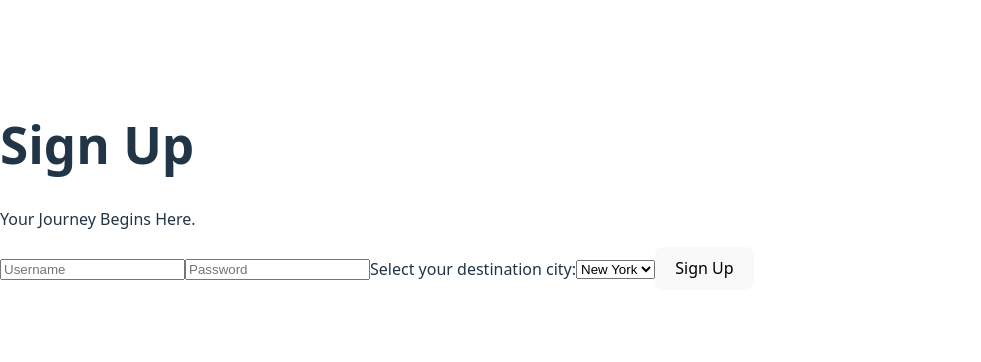
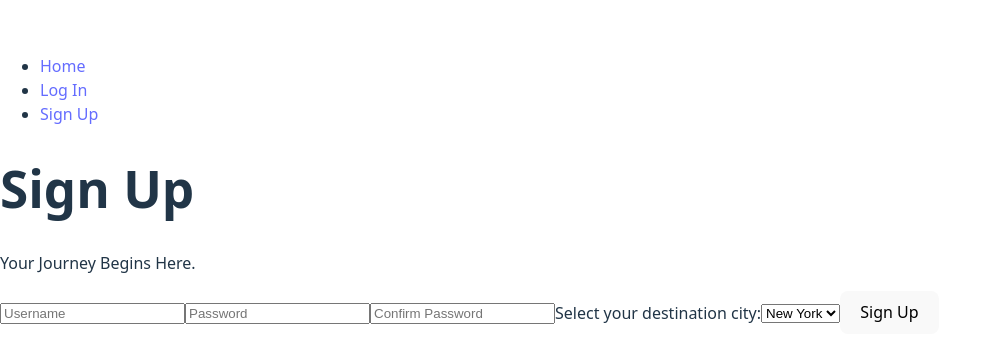
Before and after one commit to stella-teu/portelle-front-end, a React (Vite) app: page /signup in a window 1280 px wide. Shown: the part 214-576 px from the top of the page, without its empty margins (0-981 px from the left). Built offline with nearby package versions, Linux system fonts and the light colour scheme.

Commit message:
Initial commit for graph class

```diff
--- a/src/App.jsx
+++ b/src/App.jsx
@@ -1,18 +1,23 @@
-import React from "react";
-import { Routes, Route } from "react-router-dom";
-import LandingPage from "./pages/LandingPage";
-import LoginPage from "./pages/LoginPage";
-import SignupPage from "./pages/SignupPage";
+import React from 'react';
+import { Routes, Route } from 'react-router-dom';
+import { AuthProvider } from './context/AuthContext';
+import Navbar from './components/Navbar';
+import LandingPage from './pages/LandingPage';
+import LoginPage from './pages/LoginPage';
+import SignupPage from './pages/SignupPage';
+import DashboardPage from './pages/DashboardPage';
 
 function App() {
-  console.log("Working bro");
-
   return (
-    <Routes>
-      <Route path="/" element={<LandingPage />} />
-      <Route path="/login" element={<LoginPage />} />
-      <Route path="/signup" element={<SignupPage />} />
-    </Routes>
+    <AuthProvider>
+      <Navbar /> {}
+      <Routes>
+        <Route path="/" element={<LandingPage />} />
+        <Route path="/login" element={<LoginPage />} />
+        <Route path="/signup" element={<SignupPage />} />
+        <Route path="/dashboard" element={<DashboardPage />} />
+      </Routes>
+    </AuthProvider>
   );
 }
 
--- /dev/null
+++ b/src/components/Navbar.jsx
@@ -0,0 +1,28 @@
+import React, { useContext } from 'react';
+import { Link } from 'react-router-dom';
+import { AuthContext } from '../context/AuthContext'; // Import AuthContext
+
+export default function Navbar() {
+  const { isAuthenticated, logout } = useContext(AuthContext);
+
+  return (
+    <nav>
+      <ul>
+        <li><Link to="/">Home</Link></li>
+
+        {/* Conditional rendering based on authentication status */}
+        {!isAuthenticated ? (
+          <>
+            <li><Link to="/login">Log In</Link></li>
+            <li><Link to="/signup">Sign Up</Link></li>
+          </>
+        ) : (
+          <>
+            <li><Link to="/explore">Explore</Link></li>
+            <li><button onClick={logout}>Log Out</button></li>
+          </>
+        )}
+      </ul>
+    </nav>
+  );
+}
--- /dev/null
+++ b/src/context/AuthContext.jsx
@@ -0,0 +1,35 @@
+import React, { createContext, useState, useEffect } from 'react';
+
+// Create a Context to hold the authentication state
+export const AuthContext = createContext();
+
+// Create the Provider component
+export const AuthProvider = ({ children }) => {
+  const [isAuthenticated, setIsAuthenticated] = useState(false);
+
+  // Check for a JWT token in localStorage
+  useEffect(() => {
+    const token = localStorage.getItem('jwtToken');
+    if (token) {
+      setIsAuthenticated(true);
+    }
+  }, []);
+
+  // Function to log in the user
+  const login = (token) => {
+    localStorage.setItem('jwtToken', token);
+    setIsAuthenticated(true);
+  };
+
+  // Function to log out the user
+  const logout = () => {
+    localStorage.removeItem('jwtToken');
+    setIsAuthenticated(false);
+  };
+
+  return (
+    <AuthContext.Provider value={{ isAuthenticated, login, logout }}>
+      {children}
+    </AuthContext.Provider>
+  );
+};
--- /dev/null
+++ b/src/pages/DashboardPage.jsx
@@ -0,0 +1,21 @@
+import React, { useContext } from "react";
+import { AuthContext } from "../context/AuthContext";
+import { useNavigate } from "react-router-dom";
+
+export default function DashboardPage() {
+  const { isAuthenticated } = useContext(AuthContext);
+  const navigate = useNavigate();
+
+  // Redirect if not authenticated
+  if (!isAuthenticated) {
+    navigate("/login"); // If not authenticated, go back to login page
+    return null; // Don't render anything if not authenticated
+  }
+
+  return (
+    <div>
+      <h1>Dashboard</h1>
+      <p>Welcome to your dashboard!</p>
+    </div>
+  );
+}
--- a/src/pages/LoginPage.jsx
+++ b/src/pages/LoginPage.jsx
@@ -1,13 +1,42 @@
-import React from "react";
+import React, { useState } from "react";
+import { useNavigate } from "react-router-dom";  // Import useNavigate
+
 export default function LoginPage() {
+  const [username, setUsername] = useState("");
+  const [password, setPassword] = useState("");
+
+  const navigate = useNavigate();  // Initialize useNavigate
+
+  const handleSubmit = (e) => {
+    e.preventDefault();
+
+    // For now, we just mock the login by storing the token
+    localStorage.setItem("jwtToken", "mocked-jwt-token");
+
+    // After login, we trigger the login function from AuthContext
+    // login("mocked-jwt-token"); // Mock token for testing
+
+    // Redirect the user to the Dashboard after successful login
+    navigate("/dashboard");
+  };
+
   return (
     <div>
       <h1>Log In</h1>
       <p>Welcome back, Traveler!</p>
-
-        <form>
-          <input type="text" placeholder="Username" />
-          <input type="password" placeholder="Password" />
+      <form onSubmit={handleSubmit}>
+        <input
+          type="text"
+          placeholder="Username"
+          value={username}
+          onChange={(e) => setUsername(e.target.value)}
+        />
+        <input
+          type="password"
+          placeholder="Password"
+          value={password}
+          onChange={(e) => setPassword(e.target.value)}
+        />
         <button type="submit">Log In</button>
       </form>
     </div>
--- a/src/pages/SignupPage.jsx
+++ b/src/pages/SignupPage.jsx
@@ -1,16 +1,68 @@
-import React from "react";
+import React, { useState } from "react";
+import { useNavigate } from "react-router-dom";  // Import useNavigate
+
 export default function SignupPage() {
+  // Set up state for each form field
+  const [username, setUsername] = useState("");
+  const [password, setPassword] = useState("");
+  const [confirmPassword, setConfirmPassword] = useState(""); // Add state for confirmPassword
+  const [city, setCity] = useState("");
+
+  const navigate = useNavigate();  // Initialize useNavigate
+
+  // Handle form submission
+  const handleSubmit = (e) => {
+    e.preventDefault();  // Prevent the form from refreshing the page
+
+    // Check if passwords match
+    if (password !== confirmPassword) {
+      alert("Passwords do not match!");
+      return;
+    }
+
+    // For now, we just log the data to the console (you can later handle this with an API)
+    console.log("Signed up with:", { username, password, city });
+
+    // Simulate storing the data (mock sign-up)
+    localStorage.setItem("username", username);
+    localStorage.setItem("jwtToken", "mocked-jwt-token"); // Store a mock token
+
+    // Redirect to login page or dashboard after successful signup
+    navigate("/login");  // Redirect to login page (or /dashboard)
+  };
+
   return (
     <div>
       <h1>Sign Up</h1>
       <p>Your Journey Begins Here.</p>
 
-        <form>
-          <input type="text" placeholder="Username" />
-          <input type="password" placeholder="Password" />
+      <form onSubmit={handleSubmit}>
+        <input
+          type="text"
+          placeholder="Username"
+          value={username}
+          onChange={(e) => setUsername(e.target.value)} // Capture username
+        />
+        <input
+          type="password"
+          placeholder="Password"
+          value={password}
+          onChange={(e) => setPassword(e.target.value)} // Capture password
+        />
+        <input
+          type="password"
+          placeholder="Confirm Password"
+          value={confirmPassword}
+          onChange={(e) => setConfirmPassword(e.target.value)} // Capture confirmPassword
+        />
 
         <label htmlFor="city">Select your destination city:</label>
-          <select id="city" name="city">
+        <select
+          id="city"
+          name="city"
+          value={city}
+          onChange={(e) => setCity(e.target.value)} // Capture selected city
+        >
           <option value="new-york">New York</option>
           <option value="paris">Paris</option>
         </select>
```
Lines whose indentation alone changed are shown as unchanged.
